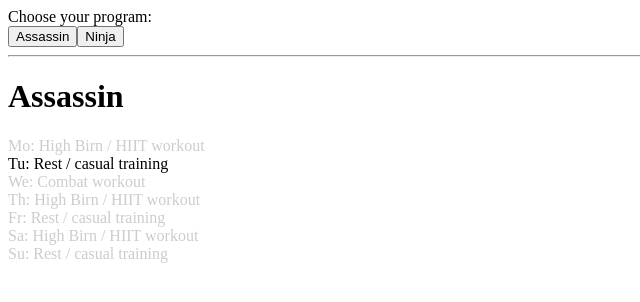
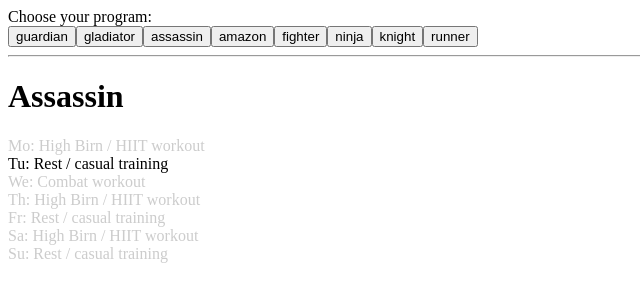
Before and after one commit to Lana-sloth/training-plan, an Angular app: page / in a window 1280 px wide. Shown: the top 302 px of the page, without its empty margins (0-640 px from the left). Built offline with nearby package versions, Linux system fonts and the light colour scheme.

Commit message:
more workout programs added

```diff
--- a/src/app/habits/components/navbar.component.ts
+++ b/src/app/habits/components/navbar.component.ts
@@ -7,8 +7,14 @@ import { Workout } from '../models/habits.models';
   styleUrls: ['../../app.component.css'],
   template: `
     <div>Choose your program:</div>
-    <button (click)='onChoose("assassin")'>Assassin</button>
-    <button (click)='onChoose("ninja")'>Ninja</button>
+    <button (click)='onChoose("guardian")'>guardian</button>
+    <button (click)='onChoose("gladiator")'>gladiator</button>
+    <button (click)='onChoose("assassin")'>assassin</button>
+    <button (click)='onChoose("amazon")'>amazon</button>
+    <button (click)='onChoose("fighter")'>fighter</button>
+    <button (click)='onChoose("ninja")'>ninja</button>
+    <button (click)='onChoose("knight")'>knight</button>
+    <button (click)='onChoose("runner")'>runner</button>
     <hr>
   `
 })
--- a/src/app/habits/habits.component.ts
+++ b/src/app/habits/habits.component.ts
@@ -8,7 +8,7 @@ import { Workout } from './models/habits.models';
   template: `
     <navbar (choose)='chooseHandler($event)'></navbar>
     <div *ngIf='workout'>
-        <h1>{{ workout.title }}</h1>
+        <h1>{{ workout.title | titlecase }}</h1>
         <div
         *ngFor='let exersise of workout.exersises'
         [style.color]='(getDayOfWeek(exersise.index) ? "#000":"#ccc")'>
@@ -22,8 +22,33 @@ export class HabitsComponent {
         let today = new Date().getDay();
         if (today == day) return true;
     }
+
+    guardian: Workout = {
+        title: 'guardian',
+        exersises: [
+            {workout:'Strength workout', day:'Mo', index:1},
+            {workout:'Rest / casual training', day:'Tu', index:2},
+            {workout:'High Birn / HIIT workout', day:'We', index:3},
+            {workout:'Rest / casual training', day:'Th', index:4},
+            {workout:'Strength workout', day:'Fr', index:5},
+            {workout:'Rest / casual training', day:'Sa', index:6},
+            {workout:'Rest / casual training', day:'Su', index:7}
+        ]
+    }
+    gladiator: Workout = {
+        title: 'gladiator',
+        exersises: [
+            {workout:'Strength workout', day:'Mo', index:1},
+            {workout:'Rest / casual training', day:'Tu', index:2},
+            {workout:'Upperbody workout', day:'We', index:3},
+            {workout:'Lowerbody workout', day:'Th', index:4},
+            {workout:'Rest / casual training', day:'Fr', index:5},
+            {workout:'Strength workout', day:'Sa', index:6},
+            {workout:'Rest / casual training', day:'Su', index:7}
+        ]
+    }
     assassin: Workout = {
-        title: 'Assassin',
+        title: 'assassin',
         exersises: [
             {workout:'High Birn / HIIT workout', day:'Mo', index:1},
             {workout:'Rest / casual training', day:'Tu', index:2},
@@ -34,27 +59,93 @@ export class HabitsComponent {
             {workout:'Rest / casual training', day:'Su', index:7}
         ]
     }
+    amazon: Workout = {
+        title: 'assassin',
+        exersises: [
+            {workout:'Strength workout', day:'Mo', index:1},
+            {workout:'Rest / casual training', day:'Tu', index:2},
+            {workout:'High Birn workout', day:'We', index:3},
+            {workout:'Rest / casual training', day:'Th', index:4},
+            {workout:'Strength workout', day:'Fr', index:5},
+            {workout:'Rest / casual training', day:'Sa', index:6},
+            {workout:'High Birn workout', day:'Su', index:7}
+        ]
+    }
+    fighter: Workout = {
+        title: 'fighter',
+        exersises: [
+            {workout:'Combat workout', day:'Mo', index:1},
+            {workout:'Rest / casual training', day:'Tu', index:2},
+            {workout:'HIIT workout', day:'We', index:3},
+            {workout:'Strength workout', day:'Th', index:4},
+            {workout:'Rest / casual training', day:'Fr', index:5},
+            {workout:'Combat workout', day:'Sa', index:6},
+            {workout:'Rest / casual training', day:'Su', index:7}
+        ]
+    }
     ninja: Workout = {
-        title: 'Ninja',
+        title: 'ninja',
         exersises: [
             {workout:'High Birn workout', day:'Mo', index:1},
             {workout:'Rest / casual training', day:'Tu', index:2},
             {workout:'High Birn workout', day:'We', index:3},
             {workout:'Rest / casual training', day:'Th', index:4},
-            {workout:'High Birn workout / Combat workout', day:'Fr', index:5},
+            {workout:'High Birn / Combat workout', day:'Fr', index:5},
             {workout:'Rest / casual training', day:'Sa', index:6},
             {workout:'Rest / casual training', day:'Su', index:7}
+        ]
+    }
+    knight: Workout = {
+        title: 'knight',
+        exersises: [
+            {workout:'Strength workout', day:'Mo', index:1},
+            {workout:'Rest / casual training', day:'Tu', index:2},
+            {workout:'Strength workout', day:'We', index:3},
+            {workout:'Rest / casual training', day:'Th', index:4},
+            {workout:'Strength workout', day:'Fr', index:5},
+            {workout:'Rest / casual training', day:'Sa', index:6},
+            {workout:'Rest / casual training', day:'Su', index:7}
+        ]
+    }
+    runner: Workout = {
+        title: 'runner',
+        exersises: [
+            {workout:'Running', day:'Mo', index:1},
+            {workout:'Rest / light recovery run', day:'Tu', index:2},
+            {workout:'Upperbody workout', day:'We', index:3},
+            {workout:'Running', day:'Th', index:4},
+            {workout:'Rest / light recovery run', day:'Fr', index:5},
+            {workout:'Running', day:'Sa', index:6},
+            {workout:'Rest', day:'Su', index:7}
         ]
     }
     workout: Workout = this.assassin;
     chooseHandler(event){
         switch(event){
+            case 'guardian':
+                this.workout = this.guardian;
+                break;
+            case 'gladiator':
+                this.workout = this.gladiator;
+                break;
             case 'assassin':
                 this.workout = this.assassin;
+                break;
+            case 'amazon':
+                this.workout = this.amazon;
+                break;
+            case 'fighter':
+                this.workout = this.fighter;
                 break;
             case 'ninja':
                 this.workout = this.ninja;
                 break;
+            case 'knight':
+                this.workout = this.knight;
+                break;
+            case 'runner':
+                this.workout = this.runner;
+                break;
         }
     }
 }
```
